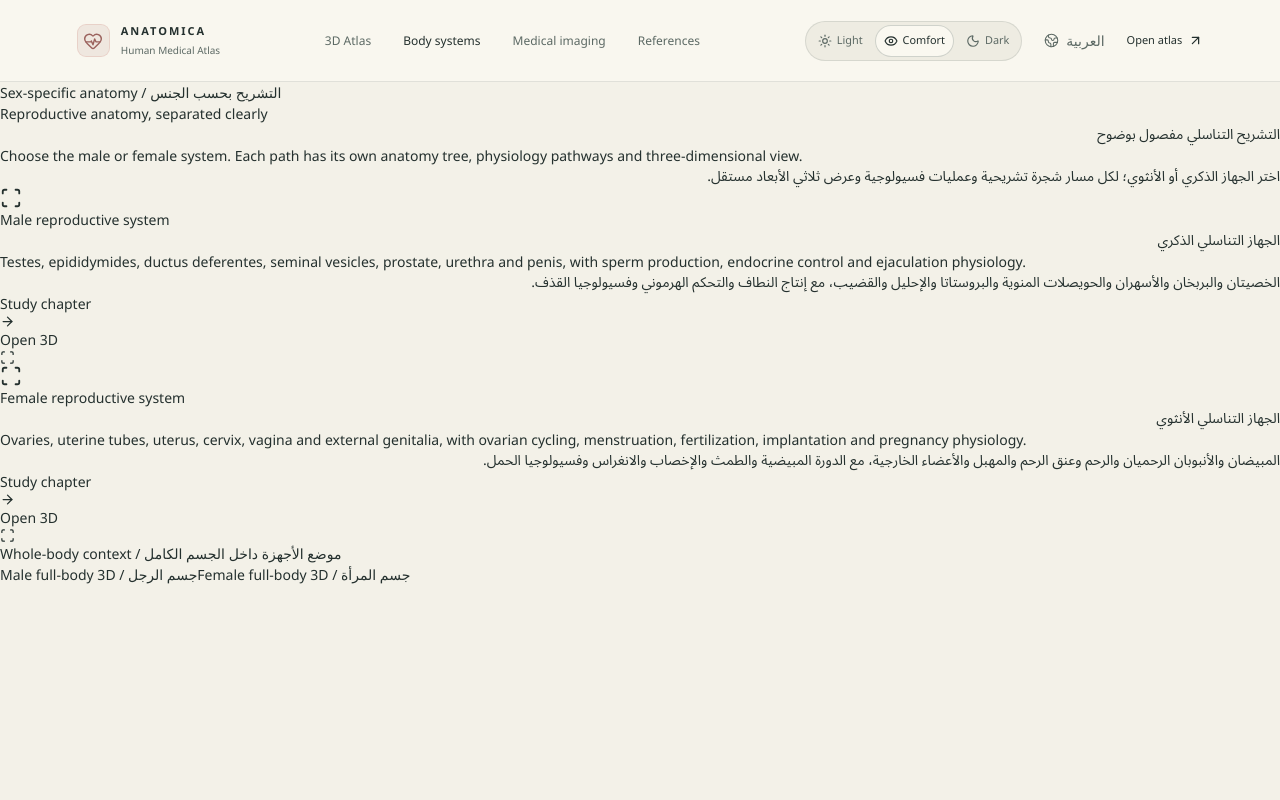
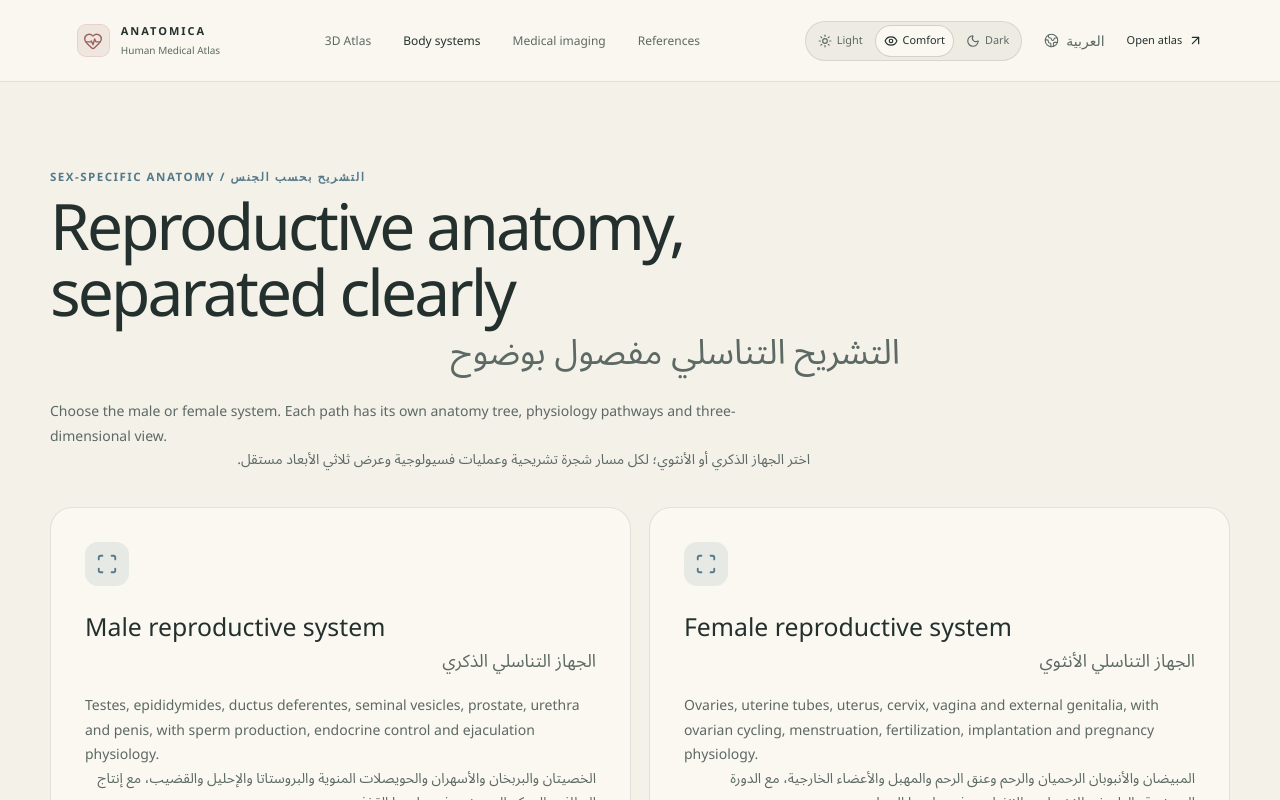
Before and after one commit to Mtzallqmy/Human-anatomy-, a Next.js app: page /systems/reproductive in a window 1280 px wide. Shown: the top 800 px of the page. Built offline with nearby package versions, Linux system fonts and the light colour scheme; no server answers.

Commit message:
style: polish bilingual physiology and reproductive chooser

```diff
--- a/app/theme-enhancements.css
+++ b/app/theme-enhancements.css
@@ -108,14 +108,120 @@ body {
   line-height: 1.8;
   font-weight: 430;
 }
-.bilingual-medical-text--compact {
-  gap: 2px;
-}
+.bilingual-medical-text--compact { gap: 2px; }
 .bilingual-medical-text--compact .bilingual-medical-text__en,
 .bilingual-medical-text--compact .bilingual-medical-text__ar {
   font-size: 0.78rem;
   line-height: 1.45;
 }
+.structure-title--bilingual h2 { margin-bottom: 7px; }
+.structure-title--bilingual .bilingual-medical-text__en { font-size: 1.12rem; }
+.structure-title--bilingual .bilingual-medical-text__ar { font-size: 0.92rem; }
+
+.physiology-process-picker {
+  display: grid;
+  grid-template-columns: repeat(2, minmax(0, 1fr));
+  gap: 7px;
+  margin: 12px 0 14px;
+}
+.physiology-process-picker button {
+  min-width: 0;
+  border: 1px solid var(--border);
+  border-radius: 11px;
+  background: var(--surface);
+  color: var(--muted);
+  padding: 9px;
+  text-align: start;
+  cursor: pointer;
+}
+.physiology-process-picker button.is-active {
+  border-color: var(--blue);
+  background: var(--blue-soft);
+  color: var(--foreground);
+}
+.flow-step-copy { display: flex; flex-direction: column; gap: 4px; min-width: 0; }
+
+.reproductive-choice-page {
+  min-height: 100vh;
+  background: var(--background);
+  color: var(--foreground);
+}
+.reproductive-choice-main {
+  width: min(1180px, calc(100% - 32px));
+  margin: 0 auto;
+  padding: clamp(42px, 7vw, 86px) 0 80px;
+}
+.reproductive-choice-main > header {
+  max-width: 850px;
+  margin-bottom: 34px;
+}
+.reproductive-choice-main > header > p:first-child {
+  color: var(--blue);
+  text-transform: uppercase;
+  letter-spacing: 0.13em;
+  font-size: 0.72rem;
+  font-weight: 700;
+}
+.reproductive-choice-main h1 {
+  margin: 8px 0 4px;
+  font-size: clamp(2rem, 5vw, 4.4rem);
+  line-height: 1.02;
+  letter-spacing: -0.045em;
+}
+.reproductive-choice-main h2 {
+  margin: 0 0 20px;
+  color: var(--muted);
+  font-size: clamp(1.3rem, 3vw, 2.15rem);
+  font-weight: 500;
+}
+.reproductive-choice-lead { max-width: 760px; color: var(--muted); line-height: 1.75; }
+.reproductive-choice-grid {
+  display: grid;
+  grid-template-columns: repeat(2, minmax(0, 1fr));
+  gap: 18px;
+}
+.reproductive-choice-grid article {
+  border: 1px solid var(--border);
+  border-radius: 22px;
+  background: var(--surface);
+  padding: clamp(22px, 4vw, 34px);
+}
+.choice-icon {
+  width: 44px;
+  height: 44px;
+  display: grid;
+  place-items: center;
+  border-radius: 13px;
+  background: var(--blue-soft);
+  color: var(--blue);
+  margin-bottom: 22px;
+}
+.reproductive-choice-grid h3 { font-size: 1.55rem; margin: 0 0 4px; }
+.reproductive-choice-grid h4 { font-size: 1.1rem; font-weight: 500; color: var(--muted); margin: 0 0 18px; }
+.reproductive-choice-grid p { color: var(--muted); line-height: 1.75; }
+.choice-actions { display: flex; gap: 9px; flex-wrap: wrap; margin-top: 22px; }
+.choice-actions a,
+.whole-body-choice a {
+  min-height: 42px;
+  display: inline-flex;
+  align-items: center;
+  gap: 7px;
+  padding: 0 13px;
+  border-radius: 10px;
+  border: 1px solid var(--border-strong);
+  color: var(--foreground);
+  text-decoration: none;
+  background: var(--surface-raised);
+}
+.whole-body-choice {
+  margin-top: 20px;
+  border: 1px solid var(--border);
+  border-radius: 18px;
+  background: var(--surface-raised);
+  padding: 22px;
+}
+.whole-body-choice h3 { margin: 0 0 13px; }
+.whole-body-choice > div { display: flex; flex-wrap: wrap; gap: 9px; }
 
 html[data-theme="light"] .app-header,
 html[data-theme="comfort"] .app-header,
@@ -135,17 +241,13 @@ html[data-theme="comfort"] .nav-link,
 html[data-theme="light"] .system-item,
 html[data-theme="comfort"] .system-item,
 html[data-theme="light"] .structure-item,
-html[data-theme="comfort"] .structure-item {
-  color: var(--muted);
-}
+html[data-theme="comfort"] .structure-item { color: var(--muted); }
 html[data-theme="light"] .nav-link--active,
 html[data-theme="comfort"] .nav-link--active,
 html[data-theme="light"] .system-item--active,
 html[data-theme="comfort"] .system-item--active,
 html[data-theme="light"] .structure-item--active,
-html[data-theme="comfort"] .structure-item--active {
-  color: var(--foreground);
-}
+html[data-theme="comfort"] .structure-item--active { color: var(--foreground); }
 
 html[data-theme="light"] .medical-content .content-section,
 html[data-theme="comfort"] .medical-content .content-section {
@@ -156,4 +258,9 @@ html[data-theme="comfort"] .medical-content .content-section {
 @media (max-width: 980px) {
   .theme-switcher button span { display: none; }
   .theme-switcher button { width: 34px; justify-content: center; padding: 0; }
+  .physiology-process-picker { grid-template-columns: 1fr; }
 }
+@media (max-width: 720px) {
+  .reproductive-choice-grid { grid-template-columns: 1fr; }
+  .reproductive-choice-main { width: min(100% - 22px, 1180px); padding-top: 28px; }
+}
```
